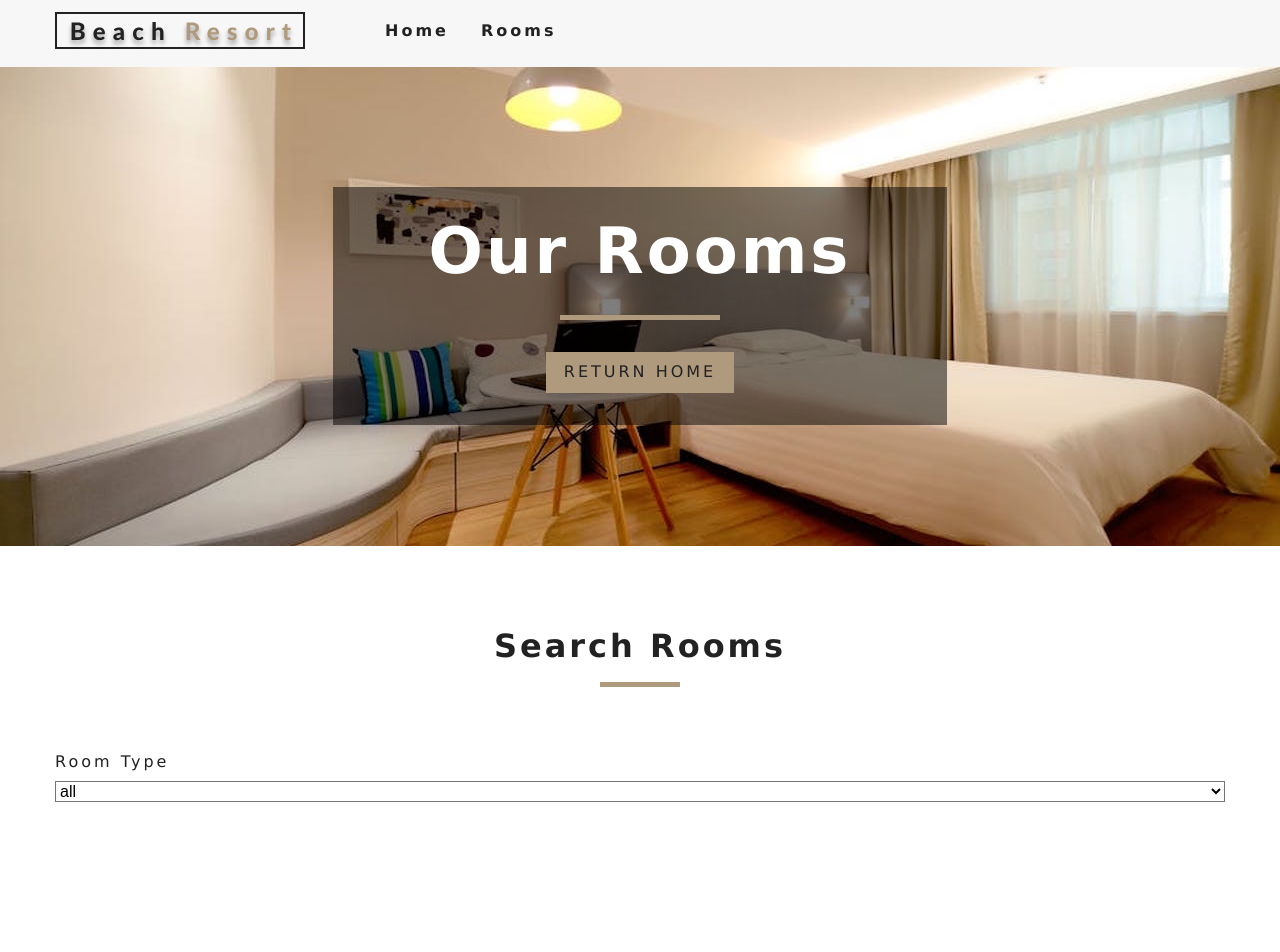
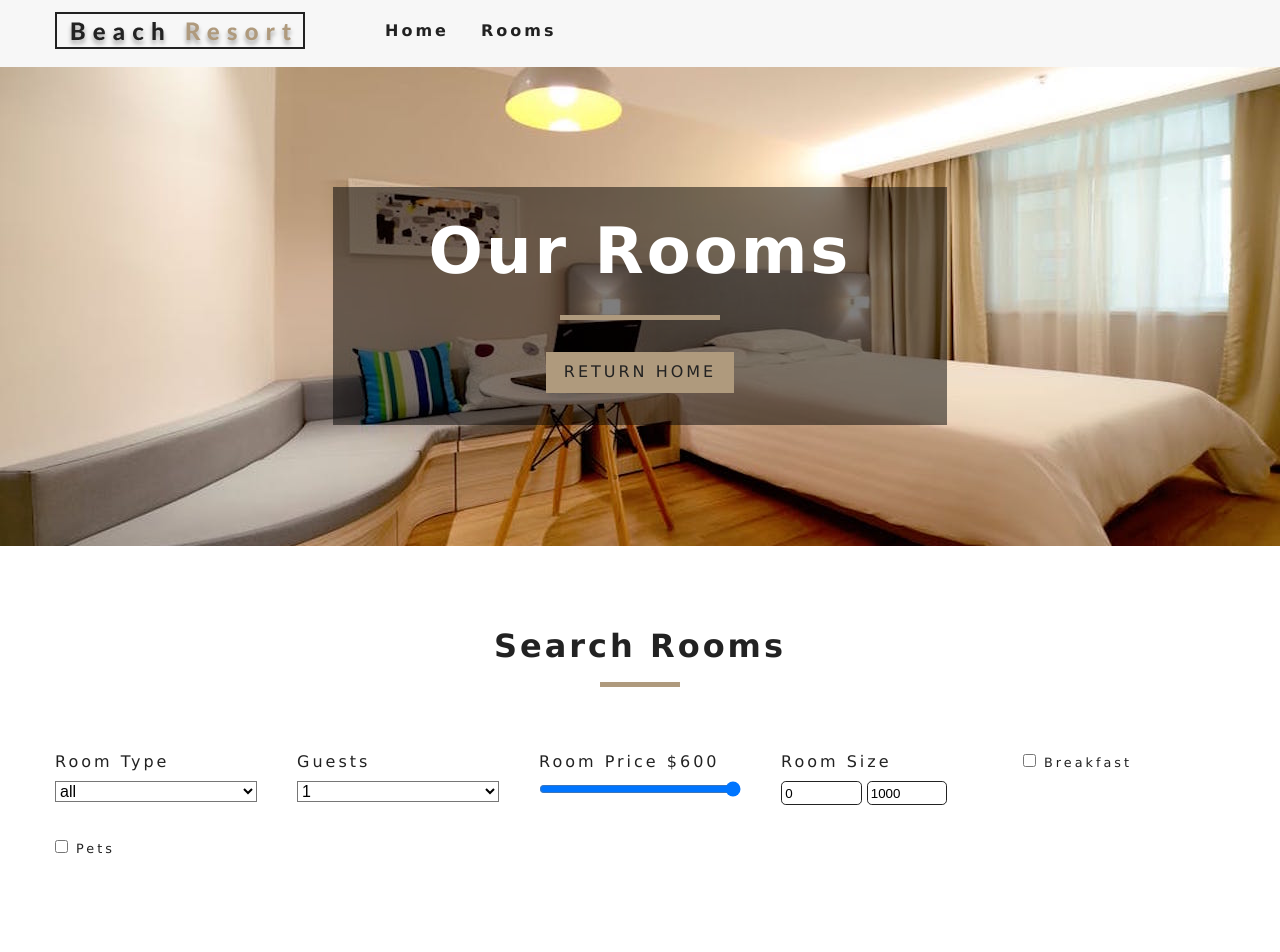
Before and after one commit to JerryDoran/react_beach_resort, a React (Create React App) app: page /rooms in a window 1280 px wide. Shown: the top 952 px of the page. Built offline with nearby package versions, Linux system fonts and the light colour scheme.

Commit message:
set up filter ui and functions

```diff
--- a/src/RoomContext.js
+++ b/src/RoomContext.js
@@ -78,10 +78,26 @@
       pets,
     } = this.state;
 
+    // all the rooms
     let tempRooms = [...rooms];
+
+    // transform values
+    capacity = parseInt(capacity);
+
+    // filter by type
     if (type !== 'all') {
       tempRooms = tempRooms.filter((room) => room.type === type);
     }
+
+    // filter by capacity
+    if (capacity !== 1) {
+      tempRooms = tempRooms.filter((room) => room.capacity >= capacity);
+    }
+
+    // filter by price
+    tempRooms = tempRooms.filter((room) => room.price <= price);
+
+    // change state
     this.setState({
       sortedRooms: tempRooms,
     });
--- a/src/components/RoomFilter.js
+++ b/src/components/RoomFilter.js
@@ -35,6 +35,17 @@
       </option>
     );
   });
+
+  let people = getUniqueValues(rooms, 'capacity');
+
+  people = people.map((person, index) => {
+    return (
+      <option key={index} value={person}>
+        {person}
+      </option>
+    );
+  });
+
   return (
     <section className='filter-container'>
       <Title title='search rooms' />
@@ -52,6 +63,80 @@
             {types}
           </select>
         </div>
+        {/* guests */}
+        <div className='form-group'>
+          <label htmlFor='capacity'>guests</label>
+          <select
+            name='capacity'
+            id='capacity'
+            value={capacity}
+            className='form-control'
+            onChange={handleChange}
+          >
+            {people}
+          </select>
+        </div>
+        {/* room price */}
+        <div className='form-group'>
+          <label htmlFor='price'>room price ${price}</label>
+          <input
+            type='range'
+            name='price'
+            min={minPrice}
+            max={maxPrice}
+            id='price'
+            value={price}
+            onChange={handleChange}
+            className='form-control'
+          />
+        </div>
+        {/* size */}
+        <div className='form-group'>
+          <label htmlFor='size'>room size</label>
+          <div className='size-inputs'>
+            <input
+              type='number'
+              name='minSize'
+              id='price'
+              value={minSize}
+              onChange={handleChange}
+              className='size-input'
+            />
+            <input
+              type='number'
+              name='maxSize'
+              id='price'
+              value={maxSize}
+              onChange={handleChange}
+              className='size-input'
+            />
+          </div>
+        </div>
+        {/* extras - checkboxes */}
+        <div className='form-group'>
+          <div className='single-extra'>
+            <input
+              type='checkbox'
+              name='breakfast'
+              id='breakfast'
+              checked={breakfast}
+              onChange={handleChange}
+            />
+            <label htmlFor='breakfast'>breakfast</label>
+          </div>
+        </div>
+        <div className='form-group'>
+          <div className='single-extra'>
+            <input
+              type='checkbox'
+              name='pets'
+              id='pets'
+              checked={pets}
+              onChange={handleChange}
+            />
+            <label htmlFor='pets'>pets</label>
+          </div>
+        </div>
       </form>
     </section>
   );
```
